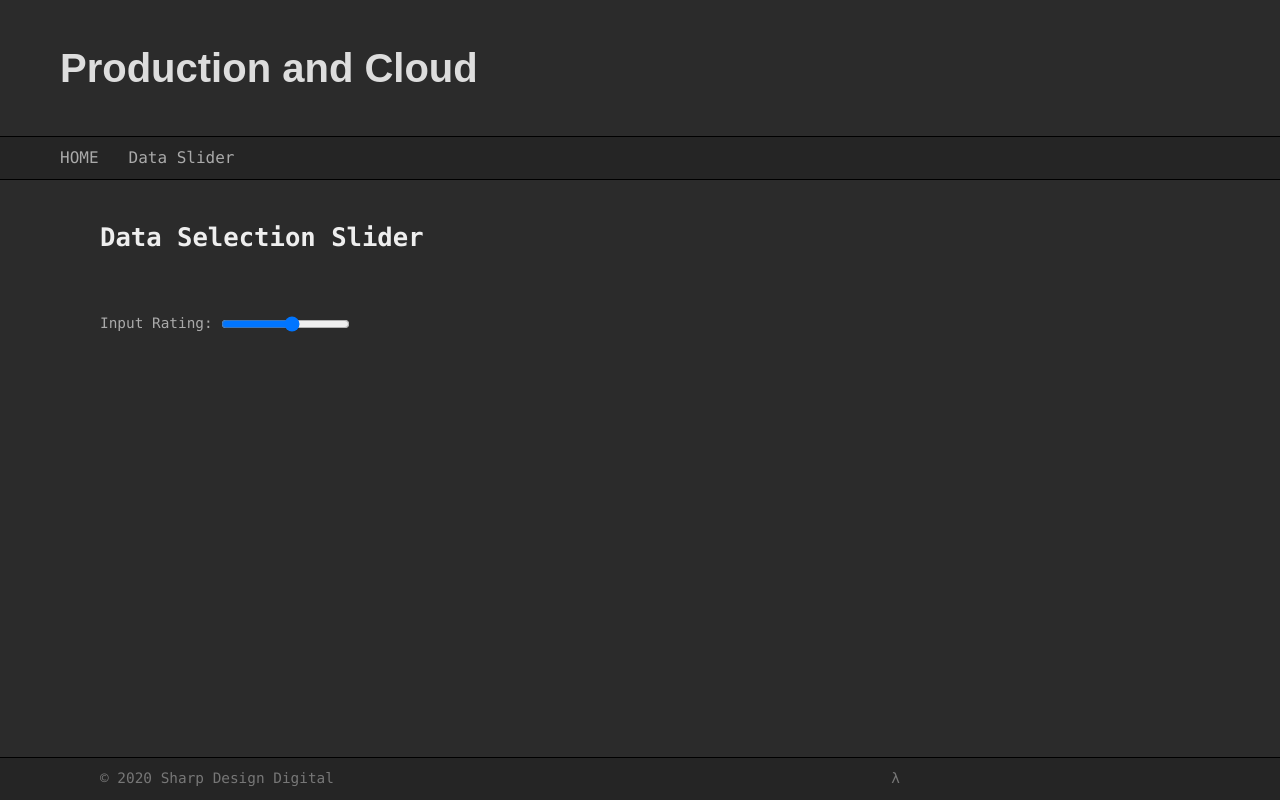
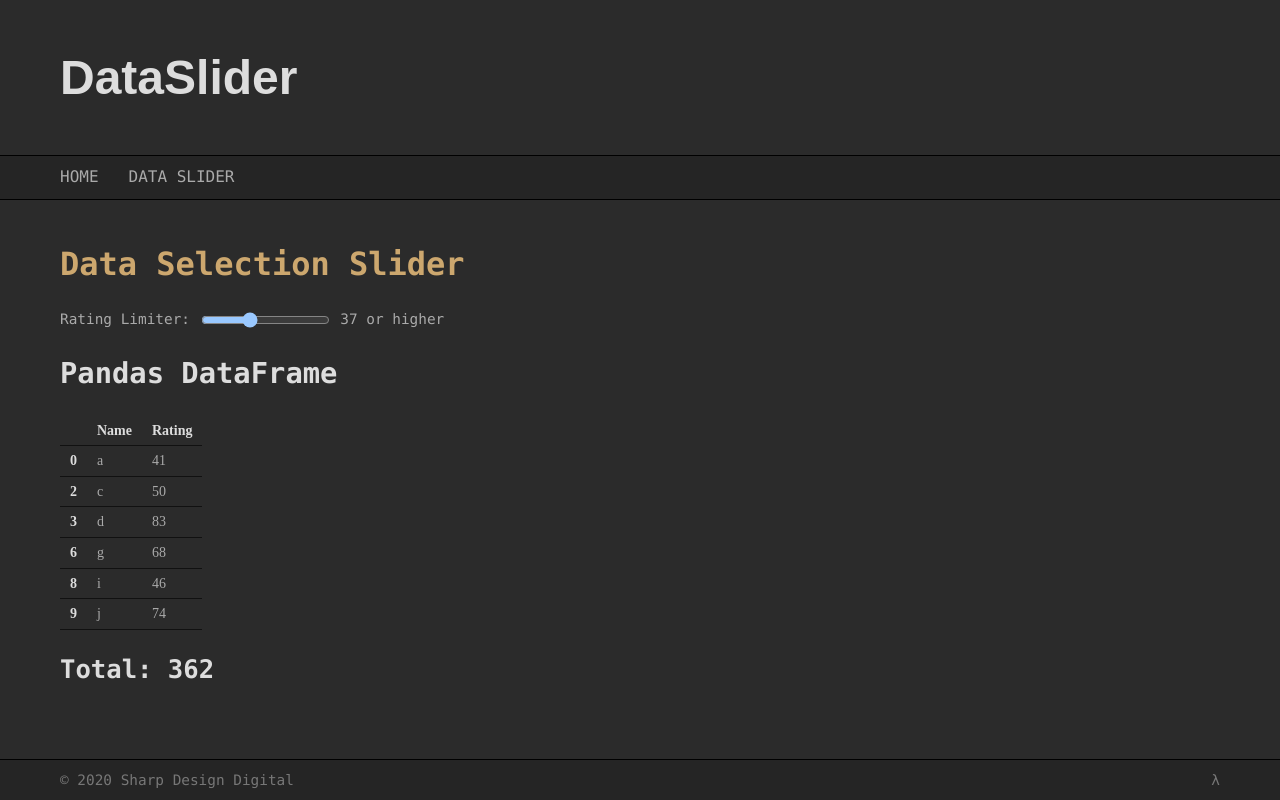
Before and after one commit to BrokenShell/DataSlider, a Flask app: page /data-slider in a window 1280 px wide. Run offline with Flask 2, Linux system fonts and the light colour scheme.

Commit message:
fixes many layout issues

```diff
--- a/app.py
+++ b/app.py
@@ -1,39 +1,34 @@
 from flask import Flask, render_template, request
 from pandas import DataFrame
+from random import randint
 
 
 app = Flask(__name__)
-
-# placeholder data
-DATA = DataFrame({
-    'Name': ['a', 'b', 'c', 'd', 'e', 'f', 'g', 'h', 'i', 'j'],
-    'Rating': [0, 1, 2, 3, 4, 5, 6, 7, 8, 9],
+app.df = DataFrame({
+    'Name': ('a', 'b', 'c', 'd', 'e', 'f', 'g', 'h', 'i', 'j', 'h'),
+    'Rating': (randint(0, 100) for _ in range(11)),
 })
-
-
-def custom_filter(slider_value: str) -> DataFrame:
-    """ Filter for specifying data """
-    rate = int(slider_value)
-    return DATA[DATA['Rating'] >= rate]
 
 
 @app.route("/")
 @app.route("/index")
 def index():
-    """ Standard index """
     return render_template("index.html")
 
 
 @app.route("/data-slider")
-@app.route("/data-slider", methods=['GET'])
 def data_slider():
-    """ Recursive GET """
-    val = request.args.get('val')
-    if val is not None:
-        return render_template(
-            "data-slider.html", val=val, find=custom_filter)
-    else:
-        return render_template("data-slider.html")
+    df = app.df
+    lower_limit = int(request.values.get('lower_limit', df['Rating'].mean()))
+    filtered = df[df['Rating'] >= lower_limit]
+    return render_template(
+        "data-slider.html",
+        lower_limit=lower_limit,
+        df_table=filtered.to_html(),
+        minimum=df["Rating"].min(),
+        maximum=df["Rating"].max(),
+        total=filtered["Rating"].sum(),
+    )
 
 
 if __name__ == '__main__':
--- /dev/null
+++ b/static/css/colors.css
@@ -0,0 +1,108 @@
+:root {
+    color-scheme: dark;
+}
+
+body {
+    background-color: #2b2b2b;
+}
+
+p {
+    color: #aaaaaa;
+}
+
+strong, b {
+    color: #cca76e;
+}
+
+em, i {
+    color: #cca76e;
+}
+
+a, a:link, a:visited {
+    color: #8888c6;
+}
+
+nav {
+    background-color: #252525;
+    border-top: 1px solid #000;
+    border-bottom: 1px solid #000;
+}
+
+nav a, nav a:link, nav a:active, nav a:visited,
+.toggle a, .toggle a:link, .toggle a:active, .toggle a:visited {
+    color: #aaaaaa;
+}
+
+nav a:hover,
+.toggle a:hover {
+    color: #eeeeee;
+}
+
+h1, h2, h3, h4, h5 {
+    color: #dddddd;
+}
+
+header h1 a:link, header h1 a:active, header h1 a:visited, header h1 a:hover {
+    color: #dddddd;
+}
+
+h1.heading {
+    color: #cca76e;
+}
+
+blockquote {
+    border: 1px solid #000;
+    background-color: #252525;
+    box-shadow: 0 1px 5px rgba(0, 0, 0, 0.5);
+}
+
+blockquote p {
+    color: #6a8759;
+}
+
+blockquote cite {
+    color: #8888c6;
+}
+
+section li {
+    color: #aaaaaa;
+}
+
+footer {
+    border-top: 1px solid #000;
+    background-color: #252525;
+}
+
+footer p {
+    color: #777777;
+}
+
+.highlight {
+    color: #dddddd;
+}
+
+button {
+    border: 1px solid #111111;
+    box-shadow: 0 1px 3px rgba(0, 0, 0, 0.5);
+}
+
+button:hover {
+    color: #333;
+    border: 1px solid #eee;
+    background-color: #aaa;
+    box-shadow: 0 0 5px rgba(255, 255, 255, 0.5);
+}
+
+table.dataframe th {
+    color: #dddddd;
+    border-bottom: 1px solid #111111;
+}
+
+table.dataframe td {
+    color: #aaaaaa;
+    border-bottom: 1px solid #111111;
+}
+
+pre {
+    color: #aaaaaa;
+}
--- a/static/css/form.css
+++ b/static/css/form.css
@@ -1,18 +1,62 @@
-table {
-    width: 160px;
-    color: #aaaaaa;
-    margin: 0 100px;
+#form {
+    width: 330px;
+    margin: 0 0 40px 0;
 }
-table th {
+
+#form p {
+    margin: 0 0 15px;
+}
+
+#form input {
+    width: 140px;
+    margin: 0 20px 0 5px;
+    cursor: text;
+    padding: 0 10px;
+    float: right;
+}
+
+#form select {
+    width: 164px;
+    margin: 0 20px 0 5px;
+    cursor: pointer;
+    padding: 0 8px;
+    float: right;
+}
+
+button {
+    padding: 3px 0;
+    width: 167px;
+    cursor: pointer;
+    margin-right: 19px;
+    margin-top: 2px;
+    float: right;
+    border-radius: 3px;
+}
+
+button.classic {
+    float: none;
+}
+
+button:hover {
+    box-shadow: 0 0 5px rgba(255, 255, 255, 0.5);
+}
+
+#form textarea {
+    margin: 20px 0 40px 0;
+    width: 500px;
+    height: 200px;
+}
+
+table.dataframe {
+    font-size: 14px;
     text-align: left;
-    min-width: 40px;
 }
-table td {
-    max-width: 120px;
+
+table.dataframe th {
+    padding: 5px 10px;
+    text-align: left;
 }
-table thead {
-    border-bottom: 1px solid #666666;
+
+table.dataframe td {
+    padding: 5px 10px;
 }
-table tbody tr:nth-of-type(1) {
-    background-color: #333;
-}
--- /dev/null
+++ b/static/css/graph.css
@@ -0,0 +1,12 @@
+#chart {
+    margin: 0 0 20px 0;
+}
+
+#graph canvas {
+    border: 1px solid #000;
+    box-shadow: 0 1px 5px rgba(0, 0, 0, 0.5);
+}
+
+.vega-embed summary {
+    display: none;
+}
--- a/static/css/style.css
+++ b/static/css/style.css
@@ -1,123 +1,164 @@
 body {
-    background-color: #2b2b2b;
     margin-bottom: 60px;
 }
+
 p {
-    color: #aaaaaa;
-    font-family: Monaco;
+    font-family: Monaco, sans-serif;
     font-size: 0.9em;
-    margin: 20px 100px;
+    margin: 20px 0;
     line-height: 1.5em;
-    text-align: justify;
-    max-width: 800px;
+    text-align: left;
 }
-strong, b {
-    color: #cca76e;
-}
-em, i {
-    color: #dddddd;
-}
+
 a, a:link, a:visited {
-    font-family: Monaco;
-    color: #8888c6;
+    font-family: Monaco, sans-serif;
     cursor: pointer;
     text-decoration: underline;
 }
+
 a:active, a:hover {
     text-decoration: none;
 }
+
 nav {
     margin: 20px 0;
     padding: 10px 60px;
-    border-top: 1px solid #000;
-    border-bottom: 1px solid #000;
-    background-color: #252525;
 }
-nav a, nav a:link, nav a:active, nav a:visited {
-    color: #aaaaaa;
+
+nav a, nav a:link, nav a:active, nav a:visited,
+.toggle a, .toggle a:link, .toggle a:active, .toggle a:visited {
     margin-right: 30px;
     text-decoration: none;
+    text-transform: uppercase;
 }
-nav a:hover {
-    color: #eeeeee;
+
+nav a:hover,
+.toggle a:hover {
     text-decoration: none;
 }
+
 h1, h2, h3, h4, h5 {
-    margin: 40px 100px;
-    font-family: Monaco;
-    color: #eeeeee;
+    margin: 20px 0;
+    font-family: Monaco, sans-serif;
+    line-height: 1.55em;
 }
+
 h1 {
-    margin: 40px 60px;
     font-size: 2em;
-    color: #cca76e;
 }
+
 h2 {
     font-size: 1.8em;
 }
+
 h3 {
     font-size: 1.6em;
 }
+
 h4 {
     font-size: 1.4em;
 }
+
 h5 {
     font-size: 1.2em;
 }
+
 header h1 {
-    font-size: 2.5em;
-    color: #dddddd;
+    font-size: 3em;
     margin: 40px 60px;
-    font-family: Arial;
+    white-space: nowrap;
 }
+
+header h1 a:link, header h1 a:active, header h1 a:visited, header h1 a:hover {
+    font-family: Arial, sans-serif;
+    text-decoration: none;
+}
+
+h1.heading {
+    margin: 40px 0 20px;
+    font-size: 2em;
+}
+
 blockquote {
-    margin: 30px 100px 0;
-    background-color: #252525;
-    border: 1px solid #000;
+    margin: 40px 0;
     padding: 20px;
-    max-width: 760px;
+    width: 768px;
 }
+
 blockquote p {
-    color: #6a8759;
-    font-size: .8em;
-    font-family: Monaco;
-    margin: 0;
+    font-size: 1em;
+    font-family: Monaco, sans-serif;
+    margin: 0 0 1.4em;
 }
+
 blockquote cite {
     font-style: italic;
     display: block;
     text-align: right;
-    width: 96%;
-    margin-top: 10px;
-    color: #cca76e;
+    width: 98%;
     font-weight: bold;
+    font-size: 1.1em;
 }
+
 blockquote cite:before {
-    content: "~";
+    content: "~ ";
+    font-weight: bold;
+    font-size: 1.1em;
 }
-input {
-    margin: 20px 0px;
+
+section {
+    margin: 0 0 100px 60px;
 }
+
+section ul {
+    margin: 0 0 20px 0;
+}
+
+section ol {
+    margin: 0 0 20px 10px;
+}
+
+section li {
+    font-family: Monaco, sans-serif;
+    font-size: 1em;
+    margin: 3px 20px;
+}
+
 footer {
-    background-color: #252525;
-    margin: 20px 0 0 0;
-    border-top: 1px solid #000;
     position: fixed;
     width: 100%;
+    height: 40px;
     bottom: 0;
 }
+
 footer p {
-    color: #777777;
-    font-family: Monaco;
+    font-family: Monaco, sans-serif;
     font-size: .9em;
-    margin: 10px 100px;
+    margin: 10px 60px;
 }
+
 .right {
     float: right;
 }
+
 .left {
     float: left;
 }
+
 .clear {
     clear: both;
+    display: block;
 }
+
+.hidden {
+    display: none;
+}
+
+h2.highlight {
+    margin-bottom: 20px;
+}
+
+.toggle {
+    float: right;
+    margin: -76px 60px 0 0;
+}
--- a/templates/data-slider.html
+++ b/templates/data-slider.html
@@ -1,41 +1,15 @@
 {% extends "layout.html" %}
 {% block content %}
-
-<div>
-    <h3>Data Selection Slider</h3>
-    <p>Input Rating:
-        <input type="range" min="0" max="9" value="{{ val }}" class="slider"
-               id="myRange">
-        {{ val }}
+    <h1 class="heading">Data Selection Slider</h1>
+    <p>
+        <label>Rating Limiter:
+            <input type="range" min={{ minimum }}max={{ maximum }}
+                   value="{{ lower_limit }}" class="slider"
+                   onchange=window.location.assign(`/data-slider?lower_limit=${this.value}`)>
+        </label>
+        {{ lower_limit }} or higher
     </p>
-    {% if val %}
-    <table>
-        <thead>
-            <tr>
-                <th scope="col">Name</th>
-                <th scope="col">Rating</th>
-            </tr>
-        </thead>
-        <tbody>
-        {% for row in find(val).values %}
-            <tr>
-            {% for cell in row %}
-                <td>{{ cell }}</td>
-            {% endfor %}
-            </tr>
-        {% endfor %}
-        </tbody>
-    </table>
-    {% endif %}
-    <input id="hidden" hidden="hidden" value="{{ val }}">
-</div>
-<script type="text/javascript">
-// Fire the update function when the input changes
-
-function update() {
-    const newVal = document.getElementById("myRange").value;
-    window.location.href = "/data-slider?val=" + newVal;
-}
-document.getElementById("myRange").addEventListener("change", update);
-</script>
+    <h2>Pandas DataFrame</h2>
+    {{ df_table | safe }}
+    <h3>Total: {{ total | safe }}</h3>
 {% endblock %}
--- a/templates/layout.html
+++ b/templates/layout.html
@@ -3,34 +3,35 @@
 <head>
     <title>Unit 3, Sprint 3</title>
     <link rel="stylesheet"
-          href="static/css/reset.css">
+          href="{{ url_for('static', filename='css/reset.css') }}">
     <link rel="stylesheet"
-          href="static/css/style.css">
+          href="{{ url_for('static', filename='css/style.css') }}">
     <link rel="stylesheet"
-          href="static/css/form.css">
+          href="{{ url_for('static', filename='css/form.css') }}">
+    <link rel="stylesheet"
+          href="{{ url_for('static', filename='css/graph.css') }}">
+    <link rel="stylesheet"
+          href="{{ url_for('static', filename='css/colors.css') }}">
     <link rel="icon"
-          type="image/png"
-          href="static/images/dice.ico">
+          href="{{ url_for('static', filename='images/dice.ico') }}">
 </head>
 <body>
-<div class="wrapper">
 <header>
-        <h1>Production and Cloud</h1>
+    <h1><a href="/">DataSlider</a></h1>
 </header>
 <nav>
     <ul>
         <li><a href="/">HOME</a></li>
-            <li><a href="/data-slider">Data Slider</a></li>
+        <li><a href="{{ url_for('data_slider') }}">Data Slider</a></li>
     </ul>
 </nav>
-    <div class="container">
+<section>
     {% block content %}
     {% endblock %}
-    </div>
+</section>
 <footer>
     <p>&copy; 2020 Sharp Design Digital<span class="right">&lambda;</span>
     </p>
 </footer>
-</div>
 </body>
 </html>
```
Also changed, not shown: static/css/reset.css (+51 -38 lines), templates/index.html (+10 -4 lines), README.md. Lines whose indentation alone changed are shown as unchanged.
